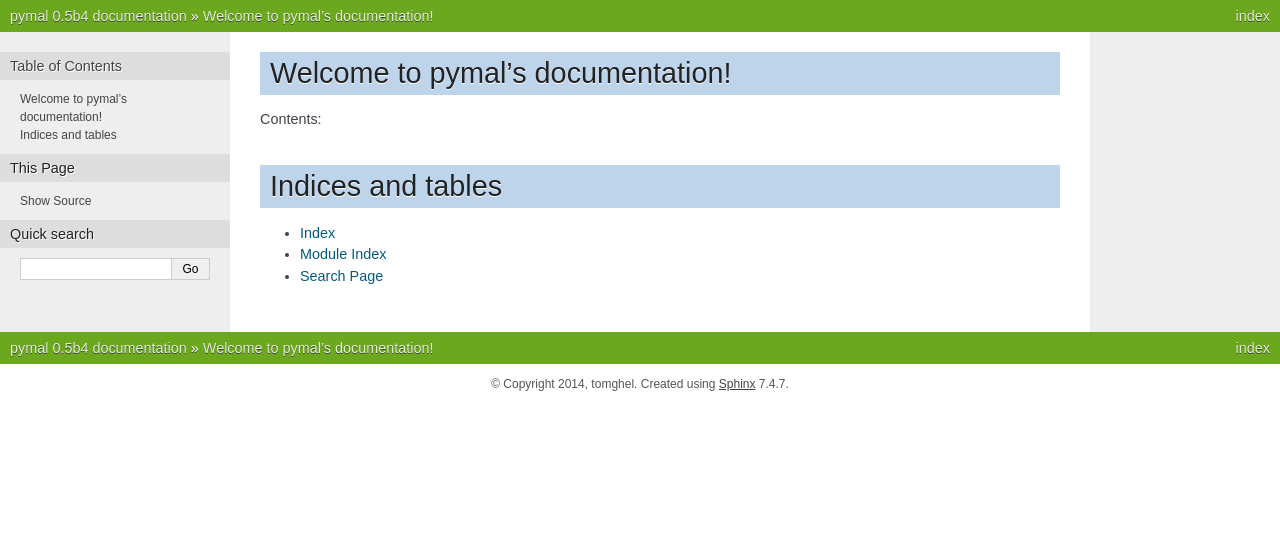
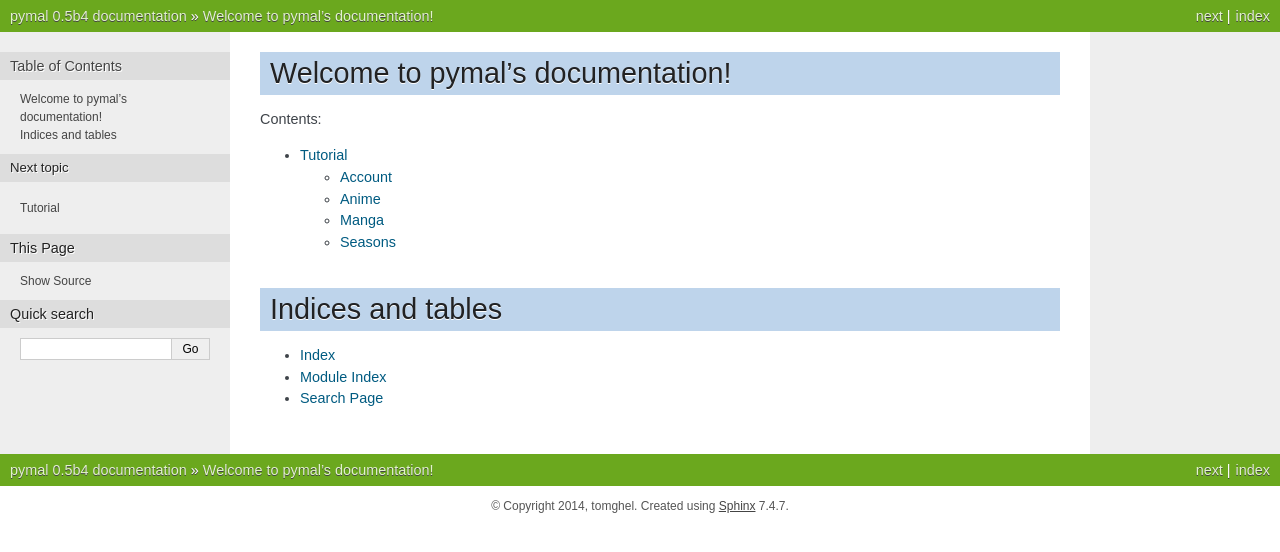
Before and after one commit to pymal-developers/pymal, a Sphinx documentation site: the page built from docs/source/index.rst, in a window 1280 px wide. Shown: the top 552 px of the page. Built offline with Sphinx 7.4.7, drawn with Linux system fonts in a browser that asks for light colours.

Commit message:
added some simple docs

```diff
--- a/docs/source/index.rst
+++ b/docs/source/index.rst
@@ -11,6 +11,7 @@
 .. toctree::
    :maxdepth: 2
 
+   tutorial/index
 
 
 Indices and tables
--- /dev/null
+++ b/docs/source/tutorial/account.rst
@@ -0,0 +1,5 @@
+Account
+=================================
+.. automodule:: Account
+.. autoclass:: Account
+    :members:
--- /dev/null
+++ b/docs/source/tutorial/anime.rst
@@ -0,0 +1,5 @@
+Anime
+=================================
+.. automodule:: Anime
+.. autoclass:: Anime
+    :members:
--- /dev/null
+++ b/docs/source/tutorial/index.rst
@@ -0,0 +1,12 @@
+Tutorial
+=================================
+
+Contents:
+
+.. toctree::
+   :maxdepth: 2
+
+   account
+   anime
+   manga
+   seasons
--- /dev/null
+++ b/docs/source/tutorial/manga.rst
@@ -0,0 +1,5 @@
+Manga
+=================================
+.. automodule:: Manga
+.. autoclass:: Manga
+    :members:
--- /dev/null
+++ b/docs/source/tutorial/seasons.rst
@@ -0,0 +1,5 @@
+Seasons
+=================================
+.. automodule:: Seasons
+.. autoclass:: Seasons
+    :members:
```
